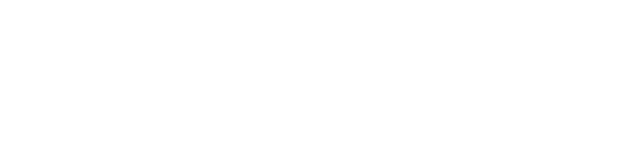
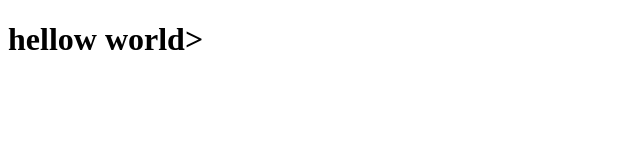
Before and after one commit to shomili/shomilit, a plain HTML site: page index.html in a window 1280 px wide. Shown: the whole page, without its empty margins (0-640 px from the left). Drawn offline with Linux system fonts and the light colour scheme.

Commit message:
Update index.html

```diff
--- a/index.html
+++ b/index.html
@@ -3,6 +3,6 @@
   <head>
   </head>
   <body>
-    <h1 hellow world> </h1>
+    <h1> hellow world> </h1>
   </body>
 </html>
```
